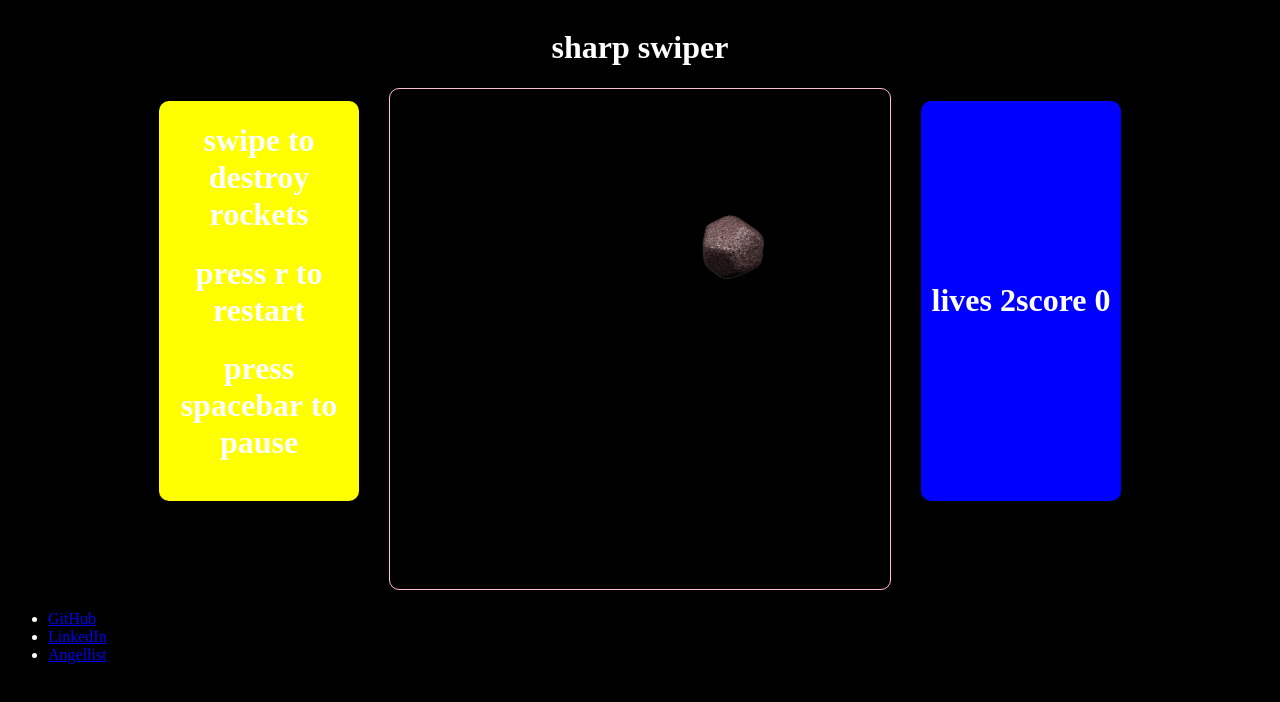
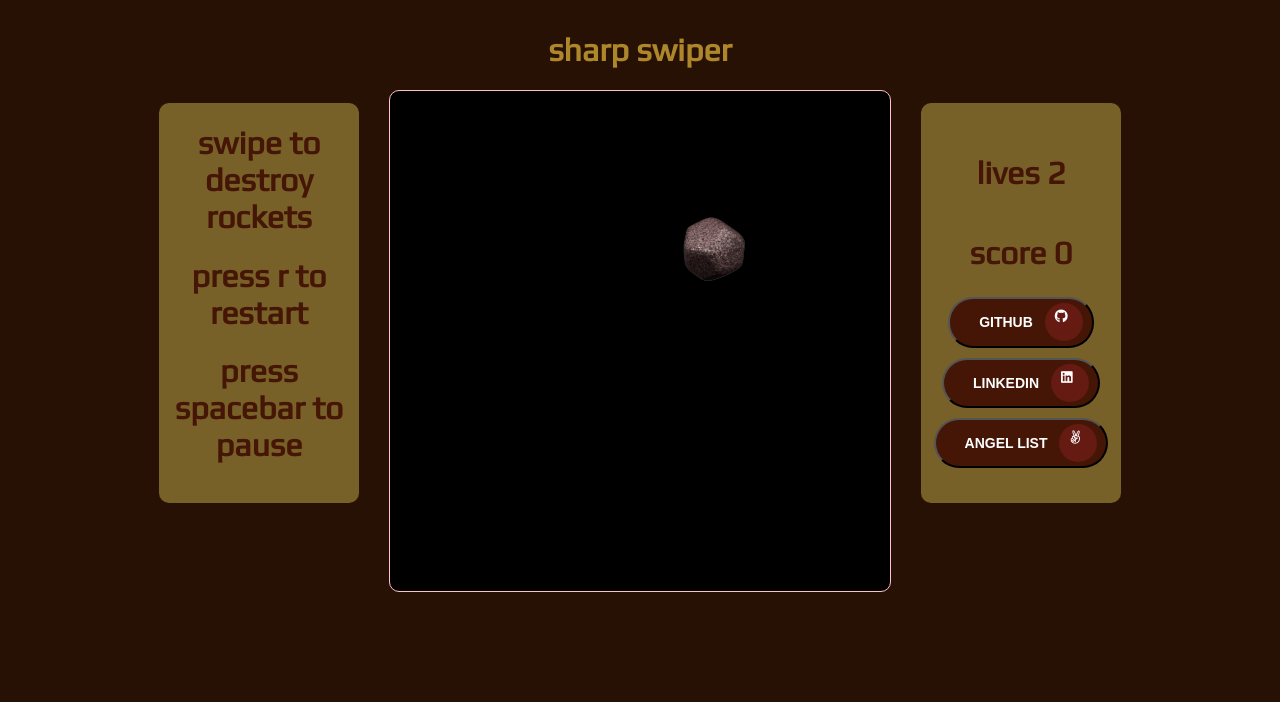
Before and after one commit to dveytsman/Sharpswiper, a plain HTML site: page index.html in a window 1280 px wide. Drawn offline with Linux system fonts and the light colour scheme.

Commit message:
styled and added font

```diff
--- a/index.html
+++ b/index.html
@@ -1,11 +1,14 @@
 <!DOCTYPE html>
 <html>
   <head>
+    <link href="https://fonts.googleapis.com/css?family=Play" rel="stylesheet">
+    <script src="https://use.fontawesome.com/e99752081a.js"></script>
     <script src="https://code.createjs.com/easeljs-0.8.2.min.js"></script>
     <script src="shooter.js"></script>
     <meta charset="utf-8">
     <title>Sharp Swiper</title>
     <link rel="stylesheet" type="text/css" href="style.css">
+    <link href="//maxcdn.bootstrapcdn.com/font-awesome/4.1.0/css/font-awesome.min.css" rel="stylesheet">
   </head>
   <body>
     <div class="body">
@@ -18,19 +21,28 @@
         <h1>sharp swiper</h1>
         <canvas width="500" height="500"></canvas>
       </div>
-      <div class="controls">
-        <h1 id="counter">
-        </h1>
-      </hr>
-        <h1 id="score"></h1>
+      <div class="controls type-1">
+        <div class="">
+          <h1 id="counter"></h1>
+        </div>
+        <div class="">
+          <h1 id="score"></h1>
+        </div>
+        <div class="type-1">
+          <button class="btn btn-1"><a href="https://github.com/Thrage1"><span class="txt">Github</span>
+      <span class="round"><i class="fa fa-github" aria-hidden="true"></i></span></a></button>
+        </div>
+        <div class="type-1">
+          <button class="btn btn-1"><a href="https://www.linkedin.com/in/david-veytsman-a3891344/"><span class="txt">LinkedIn</span>
+      <span class="round"><i class="fa fa-linkedin-square" aria-hidden="true"></i></span></a></button>
+        </div>
+        <div class="type-1">
+          <button class="btn btn-1"><a href="https://angel.co/david-veytsman?public_profile=1"><span class="txt">Angel List</span>
+      <span class="round"><i class="fa fa-angellist" aria-hidden="true"></i>
+</span></a></button>
+        </div>
       </div>
     </div>
-    <div class="links">
-      <ul>
-        <li><a href="https://github.com/Thrage1">GitHub</a></li>
-        <li><a href="https://www.linkedin.com/in/david-veytsman-a3891344/">LinkedIn</a></li>
-        <li><a href="https://angel.co/david-veytsman?public_profile=1">Angellist</a></li>
-      </ul>
-    </div>
+
   </body>
 </html>
--- a/shooter.js
+++ b/shooter.js
@@ -54,7 +54,7 @@ document.addEventListener("DOMContentLoaded", () => {
     this.update = function(){
       if(this.y >= 480){
         this.y = 0;
-        this.x = Math.random() * 480;
+        this.x = Math.random() * 420;
         count += 1;
         if(count >= 3){
           pause = true;
@@ -180,7 +180,7 @@ document.addEventListener("DOMContentLoaded", () => {
           console.log(a, b)
           explosionArray.push(new ExplosionSheet(a, b));
           rockArray[i].y = Math.random() * -100 - squareHeight/2;
-          rockArray[i].x = Math.random() * 480;
+          rockArray[i].x = Math.random() * 450;
           console.log(explosionArray);
           score++;
 
@@ -246,7 +246,6 @@ document.addEventListener("DOMContentLoaded", () => {
     this.update = function(){
       // update to the next frame if it is time
       if(firstTime < 44){
-        console.log(firstTime)
         firstTime++;
         if (counter == (frameSpeed - 1))
         currentFrame = (currentFrame + 1) % endFrame;
@@ -297,7 +296,7 @@ document.addEventListener("DOMContentLoaded", () => {
       document.getElementById("score").innerHTML = "score " + (score);
       if(this.y >= 480){
         this.y = 0;
-        this.x = Math.random() * 480;
+        this.x = Math.random() * 450;
         count += 1;
         if(count >= 3){
           pause = true;
--- a/style.css
+++ b/style.css
@@ -1,6 +1,7 @@
 canvas{
   border: solid 1px pink;
   border-radius: 10px;
+  background-color: black;
 }
 .body{
   display: flex;
@@ -8,27 +9,198 @@ canvas{
   align-items: center;
 }
 body{
-  color: white;
-  background-color: black;
+  color: #ae872a;
+  background-color: #271105;
+}
+button{
+  border-radius: 25px;
+  margin: 5px;
+}
+.fa-github{
+  font-size: 25px;
+}
+.fa-linkedin-square{
+  font-size: 25px;
+text-align: center;
+}
+.fa-angellist{
+  font-size: 25px;
+}
+span{
+  text-align: center;
 }
 .navs{
-  background-color: yellow;
+  background-color: #786128;
+  color: #451606;
   width: 200px;
   height: 400px;
   margin-right: 30px;
   border-radius: 10px;
 }
 .controls{
+  color: #451606;
+
   display: flex;
   align-items: center;
+  flex-direction: column;
   justify-content: center;
-  background-color: blue;
+  background-color: #786128;
   height: 400px;
   width: 200px;
 
   margin-left: 30px;
   border-radius: 10px;
 }
+.controls div{
+  display: flex;
+}
 h1{
   text-align: center;
 }
+
+body {
+  font-family: 'Play', sans-serif;
+  margin: 10px;
+  text-align: center;
+}
+/*body > div {
+  width: 33%;
+  float: left;
+}
+body > div > div {
+  margin-bottom: 15px;
+}*/
+
+.btn-1 {
+  background-color: #451606;
+}
+.btn-1 .round {
+  background-color: #651a12;
+}
+
+.btn-2 {
+  background-color: #00AFD1;
+}
+.btn-2 .round {
+  background-color: #00c4eb;
+}
+
+.btn-3 {
+  background-color: #5A5B5E;
+}
+.btn-3 .round {
+  background-color: #737478;
+}
+
+a {
+  text-decoration: none;
+  -moz-border-radius: 30px;
+  -webkit-border-radius: 30px;
+  border-radius: 30px;
+  padding: 12px 53px 12px 23px;
+  color: #fff;
+  text-transform: uppercase;
+  font-family: sans-serif;
+  font-weight: bold;
+  position: relative;
+  -moz-transition: all 0.3s;
+  -o-transition: all 0.3s;
+  -webkit-transition: all 0.3s;
+  transition: all 0.3s;
+  display: inline-block;
+}
+a span {
+  position: relative;
+  z-index: 3;
+}
+a .round {
+  -moz-border-radius: 50%;
+  -webkit-border-radius: 50%;
+  border-radius: 50%;
+  width: 38px;
+  height: 38px;
+  position: absolute;
+  right: 3px;
+  top: 3px;
+  -moz-transition: all 0.3s ease-out;
+  -o-transition: all 0.3s ease-out;
+  -webkit-transition: all 0.3s ease-out;
+  transition: all 0.3s ease-out;
+  z-index: 2;
+}
+a .round i {
+  position: absolute;
+  top: 50%;
+  margin-top: -12px;
+  left: 50%;
+  margin-left: -9px;
+  -moz-transition: all 0.3s;
+  -o-transition: all 0.3s;
+  -webkit-transition: all 0.3s;
+  transition: all 0.3s;
+}
+
+.txt {
+  font-size: 14px;
+  line-height: 1.45;
+}
+
+.type-1 a:hover {
+  padding-left: 48px;
+  padding-right: 28px;
+}
+.type-1 a:hover .round {
+  width: calc(100% - 6px);
+  -moz-border-radius: 30px;
+  -webkit-border-radius: 30px;
+  border-radius: 30px;
+}
+.type-1 a:hover .round i {
+  left: 12%;
+}
+
+.type-2 a:hover .round {
+  background: none;
+}
+.type-2 a:hover .round i {
+  left: 70%;
+}
+
+.type-3 .round {
+  background: transparent;
+}
+.type-3 a {
+  position: relative;
+  overflow: hidden;
+}
+.type-3 a.btn-1:after {
+  background-color: #f59965;
+}
+.type-3 a.btn-2:after {
+  background-color: #00c4eb;
+}
+.type-3 a.btn-3:after {
+  background-color: #737478;
+}
+.type-3 a:after {
+  content: "";
+  -moz-border-radius: 50%;
+  -webkit-border-radius: 50%;
+  border-radius: 50%;
+  width: 37px;
+  height: 38px;
+  position: absolute;
+  right: 3px;
+  top: 3px;
+  -moz-transition: all 0.3s ease-out;
+  -o-transition: all 0.3s ease-out;
+  -webkit-transition: all 0.3s ease-out;
+  transition: all 0.3s ease-out;
+}
+.type-3 a:hover:after {
+  right: 100%;
+  width: 50%;
+}
+.type-3 a:hover i {
+  margin-left: 4px;
+}
```
